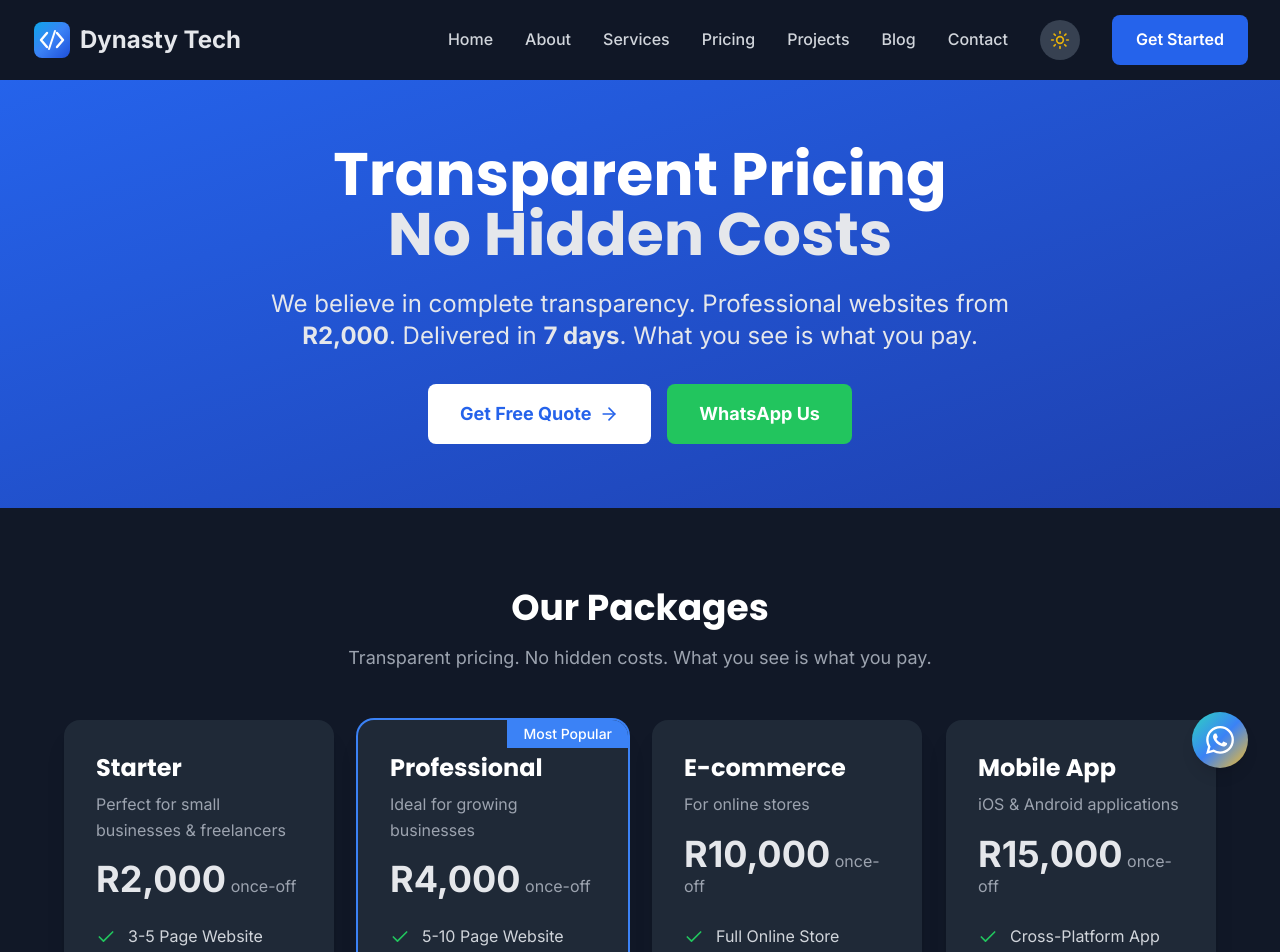
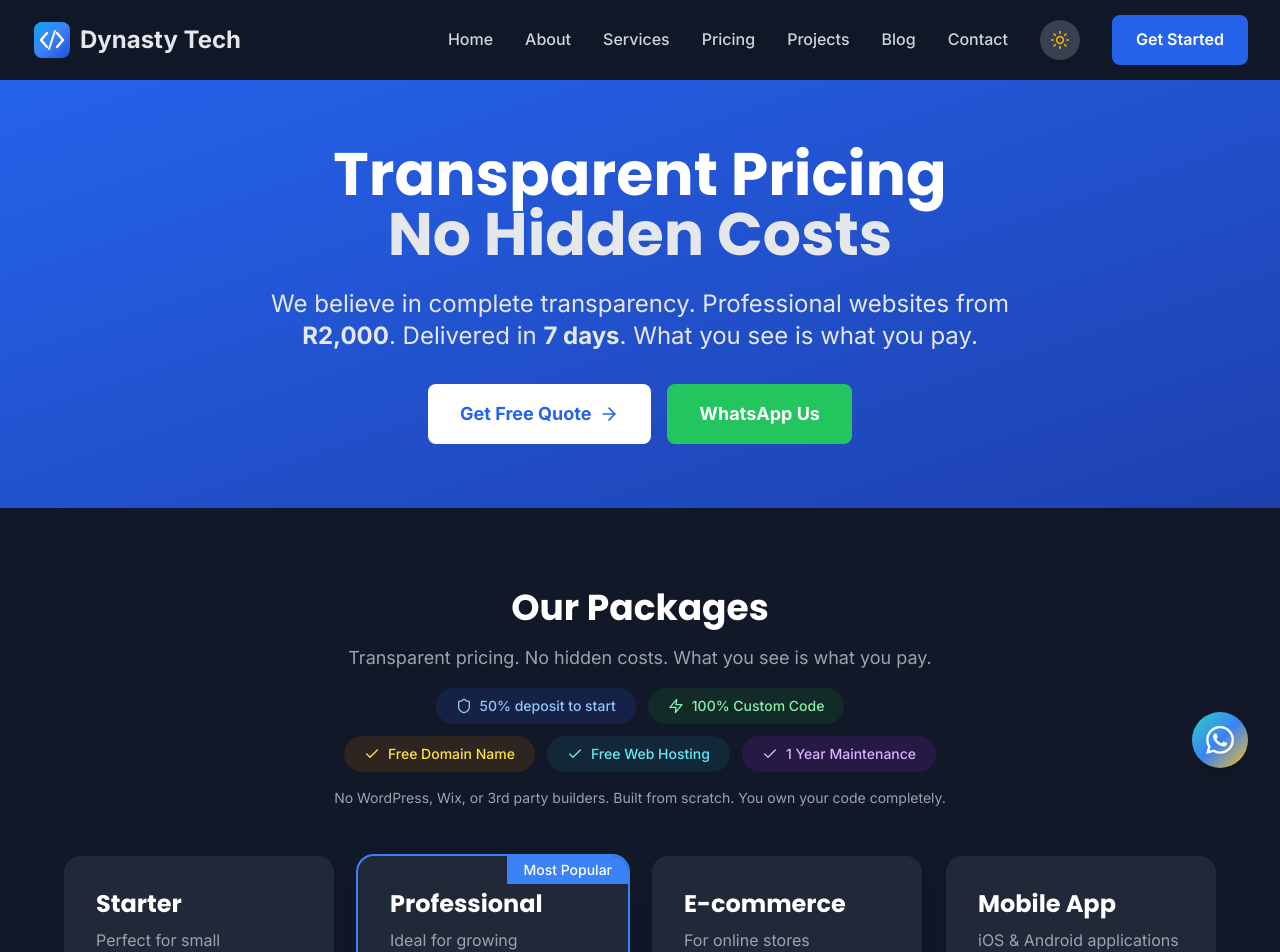
Before and after one commit to DynastyTech/business, a React (Create React App) app in the folder client/: page /cheap-website-south-africa in a window 1280 px wide. Shown: the top 952 px of the page. Built offline with nearby package versions, Linux system fonts and the light colour scheme.

Commit message:
Add free domain, hosting, and 1 year maintenance to pricing page

```diff
--- a/client/src/components/CheapWebsitePage.js
+++ b/client/src/components/CheapWebsitePage.js
@@ -16,7 +16,7 @@
   const packages = [
     {
       name: "Starter",
-      price: "R2,000",
+      price: "From R2,000",
       description: "Perfect for small businesses & freelancers",
       features: [
         "3-5 Page Website",
@@ -30,7 +30,7 @@
     },
     {
       name: "Professional",
-      price: "R4,000",
+      price: "From R4,000",
       description: "Ideal for growing businesses",
       features: [
         "5-10 Page Website",
@@ -45,7 +45,7 @@
     },
     {
       name: "E-commerce",
-      price: "R10,000",
+      price: "From R10,000",
       description: "For online stores",
       features: [
         "Full Online Store",
@@ -60,7 +60,7 @@
     },
     {
       name: "Mobile App",
-      price: "R15,000",
+      price: "From R15,000",
       description: "iOS & Android applications",
       features: [
         "Cross-Platform App",
@@ -137,8 +137,37 @@
             <h2 className="text-3xl md:text-4xl font-bold text-gray-900 dark:text-white mb-4">
               Our Packages
             </h2>
-            <p className="text-lg text-gray-600 dark:text-gray-400">
+            <p className="text-lg text-gray-600 dark:text-gray-400 mb-4">
               Transparent pricing. No hidden costs. What you see is what you pay.
+            </p>
+            <div className="flex flex-col gap-3 justify-center items-center">
+              <div className="flex flex-wrap justify-center gap-3">
+                <div className="inline-flex items-center gap-2 px-5 py-2 bg-primary-100 dark:bg-primary-900/30 text-primary-700 dark:text-primary-300 rounded-full text-sm font-medium">
+                  <Shield size={16} />
+                  50% deposit to start
+                </div>
+                <div className="inline-flex items-center gap-2 px-5 py-2 bg-green-100 dark:bg-green-900/30 text-green-700 dark:text-green-300 rounded-full text-sm font-medium">
+                  <Zap size={16} />
+                  100% Custom Code
+                </div>
+              </div>
+              <div className="flex flex-wrap justify-center gap-3">
+                <div className="inline-flex items-center gap-2 px-5 py-2 bg-yellow-100 dark:bg-yellow-900/30 text-yellow-700 dark:text-yellow-300 rounded-full text-sm font-medium">
+                  <Check size={16} />
+                  Free Domain Name
+                </div>
+                <div className="inline-flex items-center gap-2 px-5 py-2 bg-cyan-100 dark:bg-cyan-900/30 text-cyan-700 dark:text-cyan-300 rounded-full text-sm font-medium">
+                  <Check size={16} />
+                  Free Web Hosting
+                </div>
+                <div className="inline-flex items-center gap-2 px-5 py-2 bg-purple-100 dark:bg-purple-900/30 text-purple-700 dark:text-purple-300 rounded-full text-sm font-medium">
+                  <Check size={16} />
+                  1 Year Maintenance
+                </div>
+              </div>
+            </div>
+            <p className="mt-4 text-sm text-gray-500 dark:text-gray-400">
+              No WordPress, Wix, or 3rd party builders. Built from scratch. You own your code completely.
             </p>
           </div>
 
```
